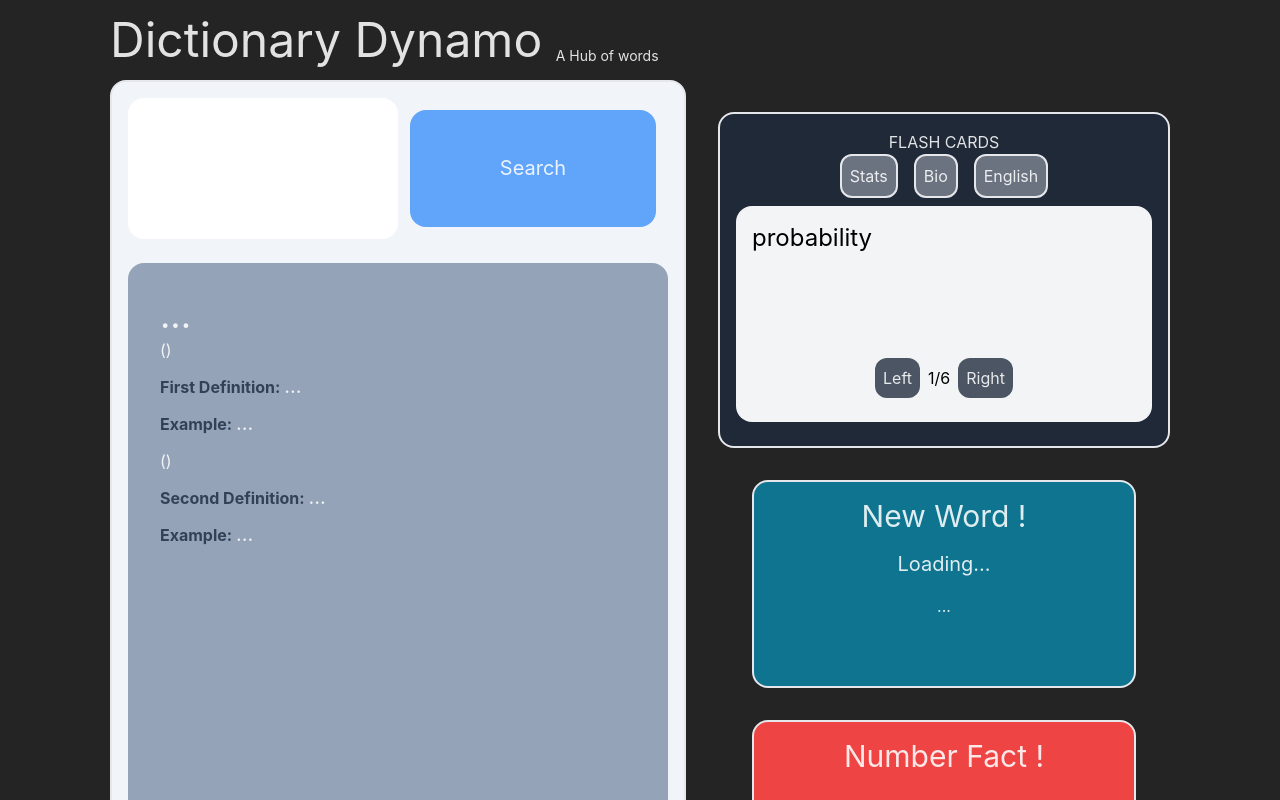
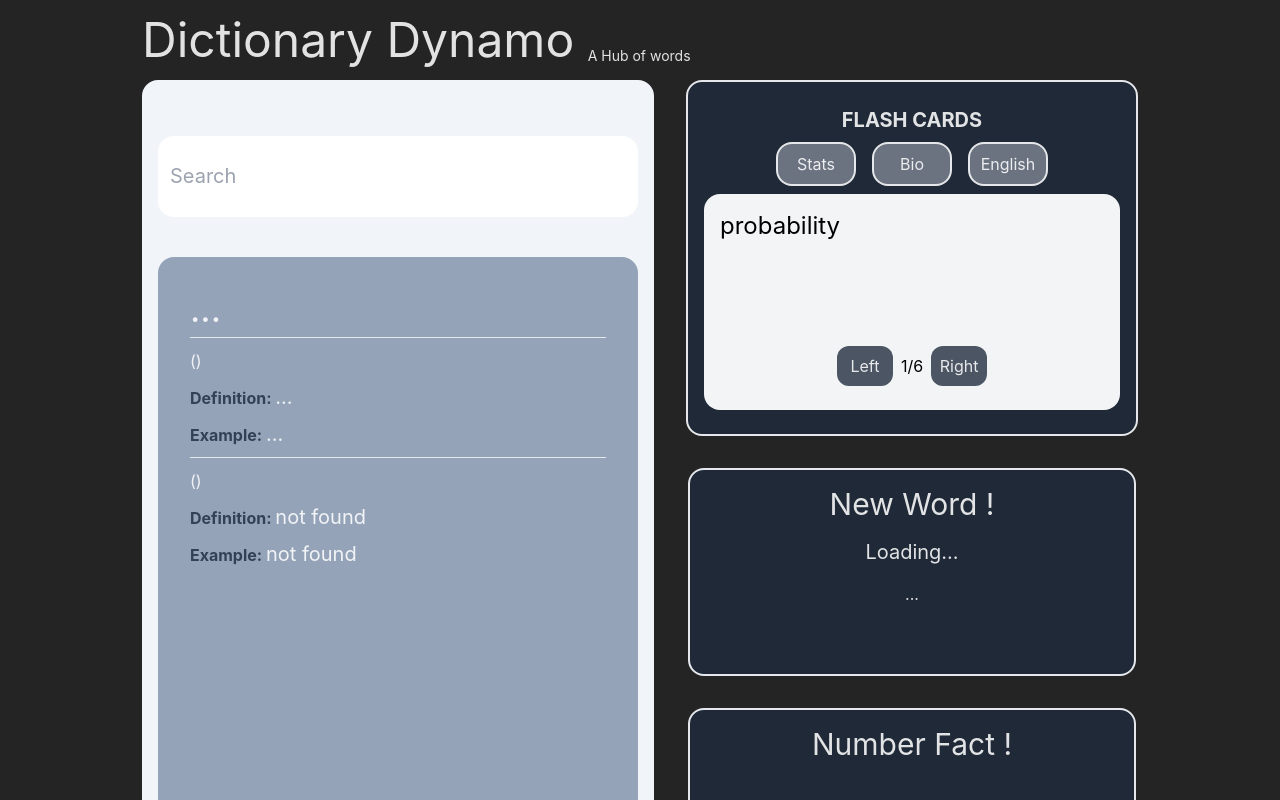
Before and after one commit to Denito37/dictionary_dynamo, a React (Vite) app: page / in a window 1280 px wide. Shown: the top 800 px of the page. Built offline with nearby package versions, Linux system fonts and the light colour scheme; no server answers.

Commit message:
styling adjusted, improved UX on dictionary

```diff
--- a/index.html
+++ b/index.html
@@ -4,6 +4,7 @@
     <meta charset="UTF-8" />
     <link rel="icon" type="image/svg+xml" href="/vite.svg" />
     <meta name="viewport" content="width=device-width, initial-scale=1.0" />
+    <meta name="description" content=" A hub of words ">
     <title>Dictionary Dynamo</title>
   </head>
   <body>
--- a/src/components/dictionary.jsx
+++ b/src/components/dictionary.jsx
@@ -1,4 +1,4 @@
-import { useState } from "react";
+import { useState, useEffect } from "react";
 
 export default function Dictionary(){
     const [word, setWord] = useState('...');
@@ -9,6 +9,7 @@ export default function Dictionary(){
     const [example, setExample] = useState('...');
     const [secondExample, setSecondExample] = useState('...');
     const [input, setInput]= useState('hello');
+
     const getWord = async ()=>{
         try{
             let obj = await fetch(`https://api.dictionaryapi.dev/api/v2/entries/en/${input}`);
@@ -30,19 +31,24 @@ export default function Dictionary(){
         }
     }
 
+    useEffect(() => {
+        getWord()
+    },[input])
+
     return(
-        <div className="bg-slate-100 text-xl p-4 rounded-2xl border-2 grid grid-cols-2 grid-rows-6 max-w-xl">
-            <input onChange={event => setInput(event.target.value)} className=" px-3 rounded-2xl" type="text" />
-            <button onClick={getWord} className = 'bg-blue-400 px-6 py-4 m-3 hover:bg-blue-300 rounded-2xl'>Search</button>
-            <div className="col-span-2 row-span-5 p-8 my-6 rounded-2xl bg-slate-400">
+        <article className=" bg-slate-100 md:w-128 text-xl p-4 rounded-2xl grid grid-cols-2 grid-rows-5 items-center">
+            <input onChange={event => setInput(event.target.value)} className=" col-span-2 px-3 rounded-2xl h-3/6" type="text" placeholder="Search" />
+            <section className=" col-span-2 row-span-4 p-8 my-6 rounded-2xl bg-slate-400  h-full">
                 <h1 className=" text-4xl uppercase">{word}</h1>
+                <hr className="my-2" />
                 <small>({speech})</small>
-                <p className ="my-2"><small className=" font-bold text-slate-700">First Definition: </small>{definition}</p>
+                <p className ="my-2"><small className=" font-bold text-slate-700">Definition: </small>{definition}</p>
                 <p className ="my-2"> <small className=" font-bold text-slate-700">Example: </small>{example}</p>
+                <hr className=" my-2" />
                 <small>({secondSpeech})</small>
-                <p className ="my-2"><small className=" font-bold text-slate-700">Second Definition: </small>{secondDefinition}</p>
+                <p className ="my-2"><small className=" font-bold text-slate-700">Definition: </small>{secondDefinition}</p>
                 <p className ="my-2"> <small className=" font-bold text-slate-700">Example: </small>{secondExample}</p>
-            </div>
-        </div>
+            </section>
+        </article>
     )
 }
--- a/src/components/flashCard.jsx
+++ b/src/components/flashCard.jsx
@@ -32,22 +32,22 @@ export default function FlashCard(){
     },[count,word,flashType])
 
     return(
-        <div className=" grid place-content-center col-start-2 my-8 mx-auto p-4 h-fit w-fit bg-gray-800 rounded-2xl border-2">
+        <section className=" grid place-content-center col-start-2 my-8 md:mt-0 mx-auto p-4 h-fit w-fit bg-gray-800 rounded-2xl border-2">
             <div className="text-center">
-                <h2>FLASH CARDS</h2>
-                <button onClick={() => setFlashType(statsVocab)} className="p-2 border-2 bg-gray-500 rounded-xl mx-2 hover:border-red-400">Stats</button>
-                <button onClick={() => setFlashType(bioVocab)} className="p-2 border-2 bg-gray-500 rounded-xl mx-2 hover:border-red-400">Bio</button>
-                <button onClick={() => setFlashType(englishVocab)} className="p-2 border-2 bg-gray-500 rounded-xl mx-2 hover:border-red-400">English</button>
+                <h2 className=" py-2 font-bold text-xl">FLASH CARDS</h2>
+                <button onClick={() => setFlashType(statsVocab)} className="p-2 w-20 border-2 bg-gray-500 rounded-2xl mx-2 transition-all hover:border-red-400">Stats</button>
+                <button onClick={() => setFlashType(bioVocab)} className="p-2 w-20 border-2 bg-gray-500 rounded-2xl mx-2 transition-all hover:border-red-400">Bio</button>
+                <button onClick={() => setFlashType(englishVocab)} className="p-2 w-20 border-2 bg-gray-500 rounded-2xl mx-2 transition-all hover:border-red-400">English</button>
             </div>
             <article className=" max-w-lg p-4 rounded-2xl bg-gray-100 my-2">
                 <h2 className="text-black text-2xl">{word}</h2>
                 <p className="text-black h-24 w-96 overflow-y-scroll">{definition}</p>
                 <div className="flex justify-center items-center my-2">
-                    <button onClick={leftCounter} className="bg-gray-600 p-2 rounded-xl mx-2">Left</button>
+                    <button onClick={leftCounter} className="bg-gray-600 p-2 w-14 rounded-xl mx-2">Left</button>
                     <p className="text-black">{count}/{flashType.length}</p>
-                    <button onClick={rightCounter} className="bg-gray-600 p-2 rounded-xl mx-2">Right</button>
+                    <button onClick={rightCounter} className="bg-gray-600 p-2 w-14 rounded-xl mx-2">Right</button>
                 </div>
             </article>
-        </div>
+        </section>
     )
 }
--- a/src/components/numberOTD.jsx
+++ b/src/components/numberOTD.jsx
@@ -16,10 +16,10 @@ export default function NOTD(){
         getNumber()
     },[])
     return(
-        <div className="bg-red-500 col-start-2 p-4 my-8 mx-auto rounded-2xl w-96 h-52 overflow-y-scroll border-2">
+        <section className=" bg-gray-800 col-start-2 p-4 mt-8 mx-auto rounded-2xl w-112 h-52 overflow-y-scroll border-2">
             <h1 className="text-center text-3xl">Number Fact !</h1>
             <h2 className="text-center text-2xl my-2">{number}</h2>
             <p className="text-center">{fact}</p>
-        </div>
+        </section>
     )
 }
--- a/src/components/wordOTD.jsx
+++ b/src/components/wordOTD.jsx
@@ -23,10 +23,10 @@ export default function WOTD() {
     },[])
 
     return(
-        <div className=" bg-cyan-700 w-96 h-52 overflow-y-scroll rounded-2xl p-4 my-8 mx-auto border-2">
+        <section className=" bg-gray-800 w-112 h-52 overflow-y-scroll rounded-2xl p-4 my-8 mx-auto border-2">
             <h1 className="text-center text-3xl">New Word !</h1>
             <h2 className=" text-xl text-center my-4">{word}</h2>
             <p className=" text-center">{meaning}</p>
-        </div>
+        </section>
     )
 }
--- a/tailwind.config.cjs
+++ b/tailwind.config.cjs
@@ -5,7 +5,12 @@ module.exports = {
     "./src/**/*.{js,ts,jsx,tsx}",
   ],
   theme: {
-    extend: {},
+    extend: {
+      width:{
+        '128': '32rem',
+        '112': '28rem',
+      }
+    },
   },
   plugins: [],
 }
```
Also changed, not shown: 1 other file (tests, documents, lock files or other folders).
